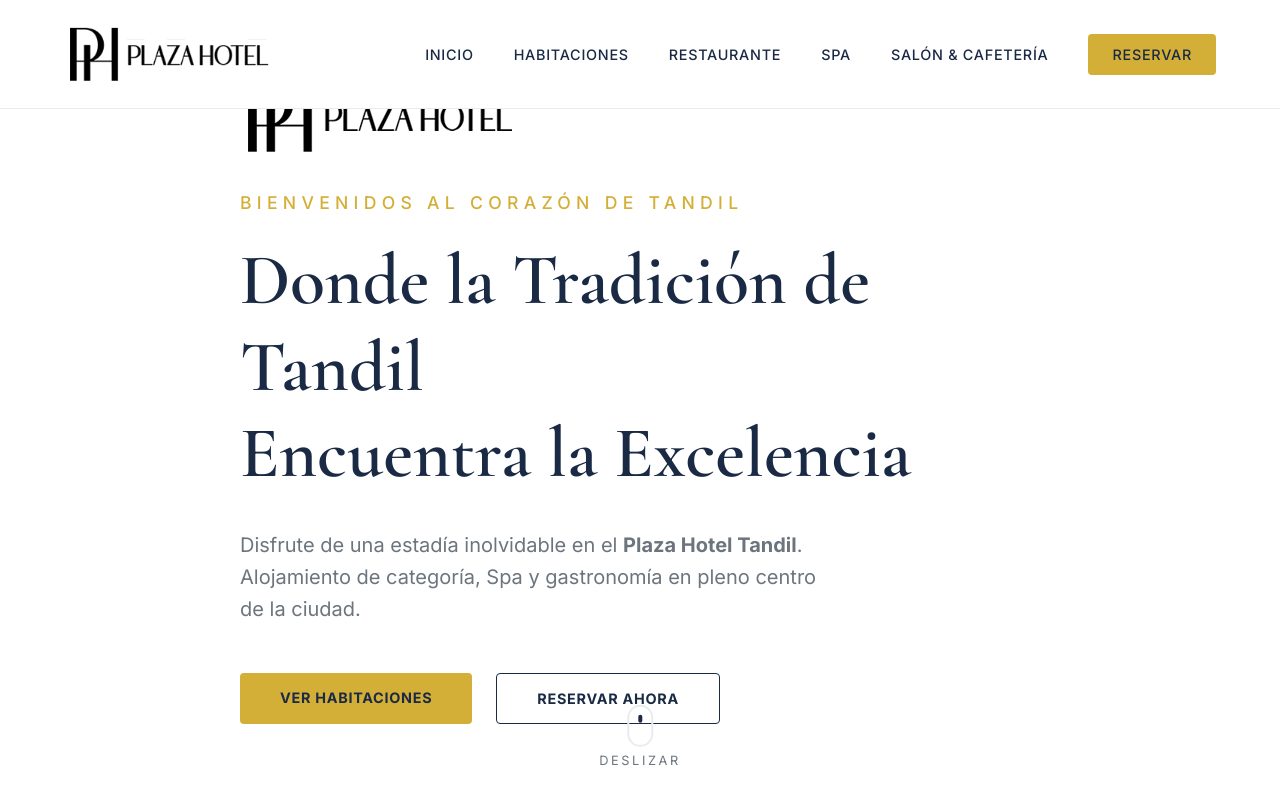
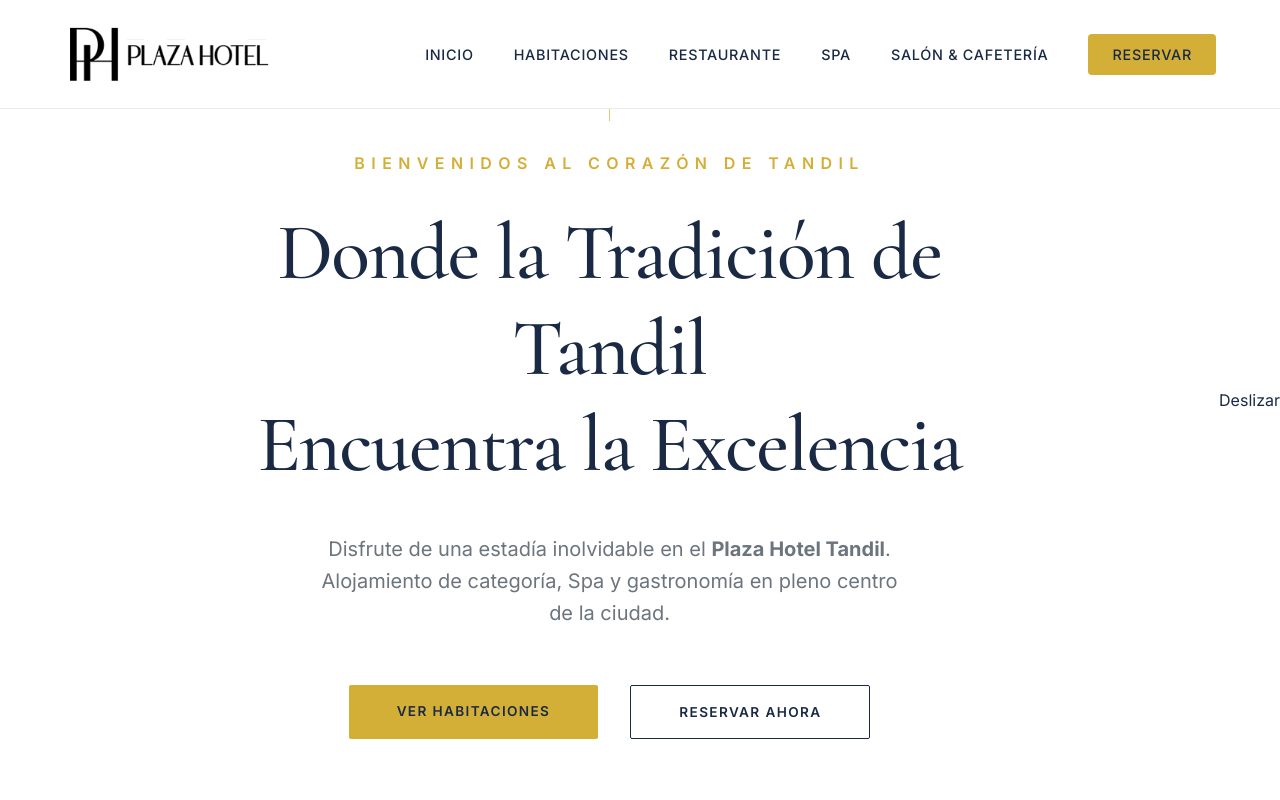
Before and after one commit to gusgarozzo/plazahoteltandil, a Next.js app: page / in a window 1280 px wide. Shown: the top 800 px of the page. Built offline with nearby package versions, Linux system fonts and the light colour scheme.

Commit message:
improve: hero

```diff
--- a/src/components/Hero.module.css
+++ b/src/components/Hero.module.css
@@ -46,120 +46,101 @@
 .textWrapper {
   max-width: 800px;
   width: 100%;
+  display: flex;
+  flex-direction: column;
+  align-items: center;
+  text-align: center;
 }
 
 .desktopBreak {
   display: block;
 }
 
-.heroLogo {
-  height: 80px;
-  width: auto;
-  margin-bottom: 2rem;
-  /* Remove inversion for white background */
-  /* filter: brightness(0) invert(1); */
+/* Decoration line replacing logo */
+.subtitle::before {
+  content: "";
+  display: block;
+  width: 1px;
+  height: 60px;
+  background: var(--secondary);
+  margin: 0 auto 2rem auto;
+  opacity: 0.7;
 }
 
 .subtitle {
   display: block;
-  font-size: 1.1rem;
-  letter-spacing: 0.3em;
+  font-size: 1rem;
+  letter-spacing: 0.4em;
   text-transform: uppercase;
   color: var(--secondary);
-  margin-bottom: 1.5rem;
-  font-weight: 500;
+  margin-bottom: 2rem;
+  font-weight: 600;
 }
 
 .hero h1 {
-  font-size: 4.5rem;
-  margin-bottom: 2rem;
+  font-size: 5rem;
+  margin-bottom: 2.5rem;
   color: var(--primary);
+  font-family: var(--font-cormorant);
+  font-weight: 500;
+  letter-spacing: -0.02em;
 }
 
 .hero p {
   font-size: 1.25rem;
   line-height: 1.6;
-  margin-bottom: 3rem;
+  margin-bottom: 3.5rem;
   color: var(--text-muted);
   max-width: 600px;
 }
 
 .ctaWrapper {
   display: flex;
-  gap: 1.5rem;
+  gap: 2rem;
 }
+
+/* ... existing button styles ... */
 
 .primaryBtn {
   background: var(--secondary);
   color: var(--primary) !important;
-  padding: 1rem 2.5rem;
-  border-radius: 4px;
-  font-weight: 700;
+  padding: 1.1rem 3rem;
+  border-radius: 2px; /* Sharper edges for premium feel */
+  font-weight: 600;
   text-transform: uppercase;
-  letter-spacing: 0.05em;
-  font-size: 0.9rem;
+  letter-spacing: 0.1em;
+  font-size: 0.85rem;
+  transition: all 0.4s ease;
 }
 
 .primaryBtn:hover {
   background: var(--secondary-light);
-  transform: translateY(-3px);
-  box-shadow: 0 10px 20px rgba(0, 0, 0, 0.2);
+  transform: translateY(-2px);
+  box-shadow: 0 15px 30px rgba(0, 0, 0, 0.1);
 }
 
 .secondaryBtn {
   background: transparent;
   color: var(--primary) !important;
-  padding: 1rem 2.5rem;
-  border-radius: 4px;
+  padding: 1.1rem 3rem;
+  border-radius: 2px;
   border: 1px solid var(--primary);
-  font-weight: 700;
+  font-weight: 600;
   text-transform: uppercase;
-  letter-spacing: 0.05em;
-  font-size: 0.9rem;
+  letter-spacing: 0.1em;
+  font-size: 0.85rem;
   backdrop-filter: blur(5px);
+  transition: all 0.4s ease;
 }
 
 .secondaryBtn:hover {
-  background: rgba(255, 255, 255, 0.1);
-  border-color: white;
-  transform: translateY(-3px);
+  background: var(--primary);
+  color: white !important;
+  border-color: var(--primary);
+  transform: translateY(-2px);
 }
 
-.scrollIndicator {
-  position: absolute;
-  bottom: 2rem;
-  left: 50%;
-  transform: translateX(-50%);
-  display: flex;
-  flex-direction: column;
-  align-items: center;
-  gap: 1rem;
-  z-index: 10;
-}
-
-.scrollIndicator span {
-  font-size: 0.8rem;
-  text-transform: uppercase;
-  letter-spacing: 0.2em;
-  color: var(--text-muted);
-}
-
-.mouse {
-  width: 26px;
-  height: 42px;
-  border: 2px solid var(--border);
-  border-radius: 20px;
-  display: flex;
-  justify-content: center;
-}
-
-.wheel {
-  width: 4px;
-  height: 8px;
-  background: var(--primary);
-  border-radius: 4px;
-  margin-top: 8px;
-}
+/* ... existing scroll indicator ... */
 
 @media (max-width: 992px) {
   .hero h1 {
@@ -168,15 +149,15 @@
 }
 
 @media (max-width: 768px) {
-  .heroLogo {
+  .subtitle::before {
     height: 40px;
-    margin-bottom: 1rem;
+    margin-bottom: 1.5rem;
   }
 
   .subtitle {
     font-size: 0.8rem;
-    margin-bottom: 0.8rem;
-    letter-spacing: 0.2em;
+    margin-bottom: 1rem;
+    letter-spacing: 0.25em;
   }
 
   .heroContent {
@@ -193,28 +174,29 @@
   }
 
   .hero h1 {
-    font-size: 1.8rem;
-    margin-bottom: 1rem;
-    line-height: 1.2;
-    word-wrap: break-word;
+    font-size: 2.5rem; /* Increased from 1.8rem */
+    margin-bottom: 1.5rem;
+    line-height: 1.1;
   }
 
   .hero p {
-    font-size: 0.9rem;
-    margin-bottom: 1.5rem;
+    font-size: 1rem;
+    margin-bottom: 2rem;
+    padding: 0 1rem;
   }
 
   .ctaWrapper {
     flex-direction: column;
     width: 100%;
-    gap: 0.8rem;
+    gap: 1rem;
+    padding: 0 1rem;
   }
 
   .primaryBtn,
   .secondaryBtn {
+    width: 100%;
     text-align: center;
-    padding: 0.8rem 1.5rem;
-    font-size: 0.85rem;
+    padding: 1rem;
   }
 
   .scrollIndicator {
--- a/src/components/Hero.tsx
+++ b/src/components/Hero.tsx
@@ -19,7 +19,6 @@
           transition={{ duration: 0.8 }}
           className={styles.textWrapper}
         >
-          <img src="/logo.png" alt="" className={styles.heroLogo} />
           <span className={styles.subtitle}>
             Bienvenidos al Corazón de Tandil
           </span>
```
